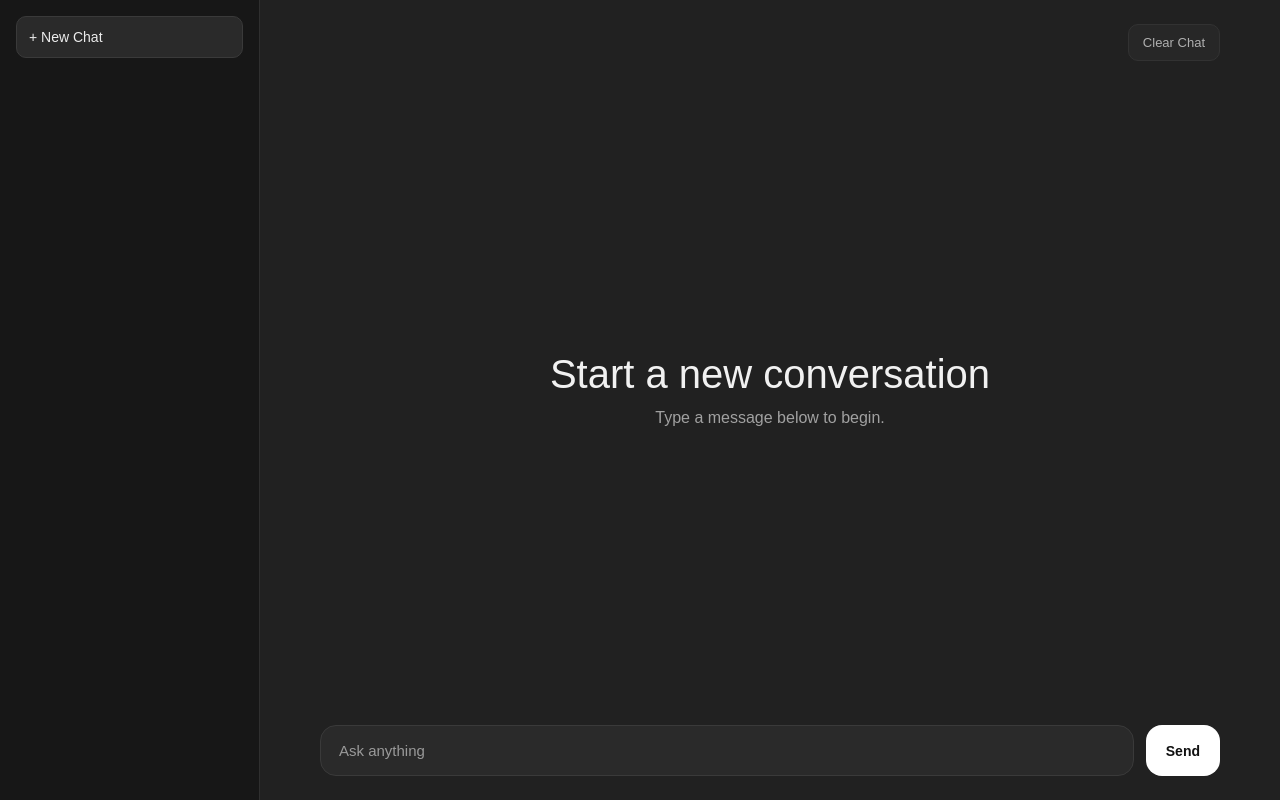
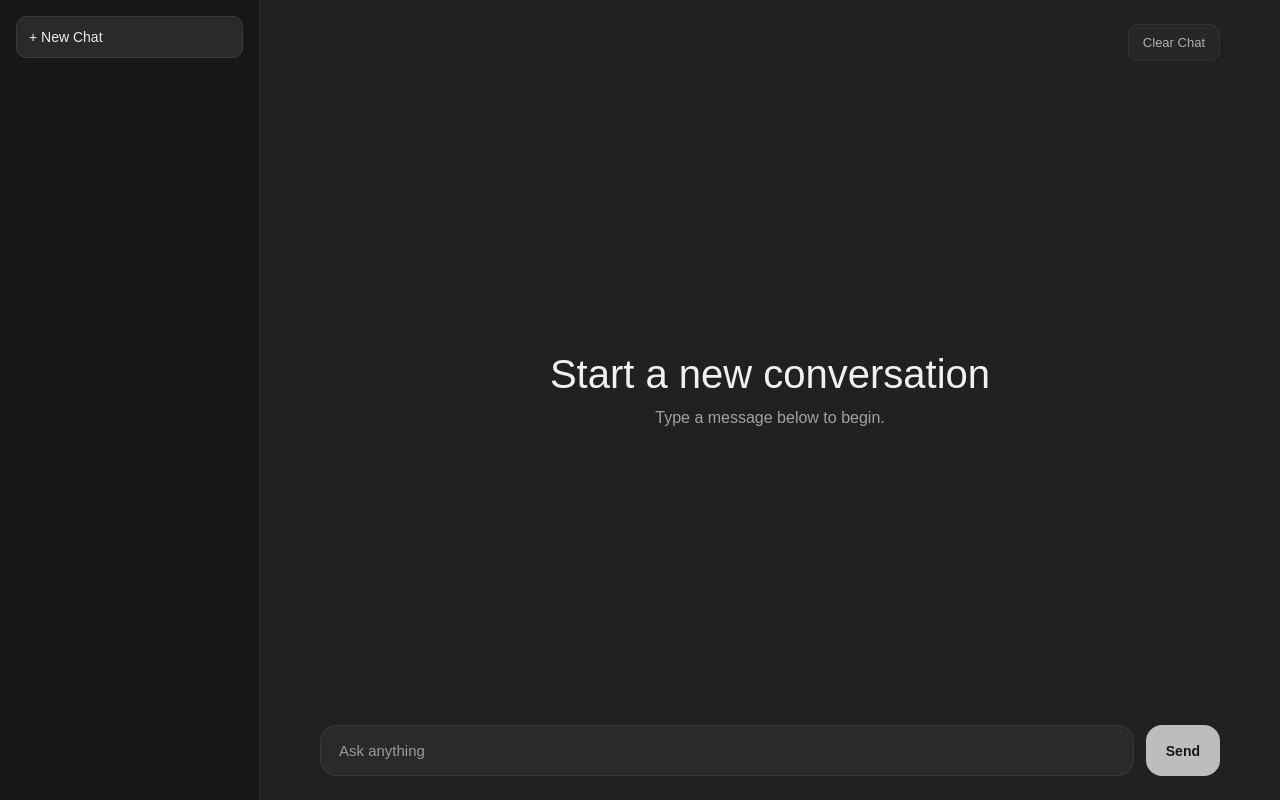
Before and after one commit to chaitanyagandhi/frontend-assessment-spotnana, a React (Vite) app in the folder client/: page / in a window 1280 px wide. Built offline with nearby package versions, Linux system fonts and the light colour scheme.

Commit message:
Disable send button for empty input

```diff
--- a/client/src/App.jsx
+++ b/client/src/App.jsx
@@ -21,6 +21,8 @@ function App() {
 
   const activeChat =
     chats.find((chat) => chat.id === activeChatId) || null;
+
+  const isSendDisabled = isLoading || !inputValue.trim();
 
   useEffect(() => {
     if (activeChat) {
@@ -277,10 +279,10 @@ function App() {
   };
 
   const handleKeyDown = (event) => {
-    if (event.key === 'Enter') {
-      handleSendMessage();
-    }
-  };
+  if (event.key === 'Enter' && !isSendDisabled) {
+    handleSendMessage();
+  }
+};
 
   return (
     <div className="app">
@@ -369,7 +371,11 @@ function App() {
             onKeyDown={handleKeyDown}
             disabled={isLoading}
           />
-          <button className="send-btn" onClick={handleSendMessage} disabled={isLoading}>
+          <button
+            className="send-btn"
+            onClick={handleSendMessage}
+            disabled={isSendDisabled}
+          >
             {isLoading ? 'Sending...' : 'Send'}
           </button>
         </div>
```
